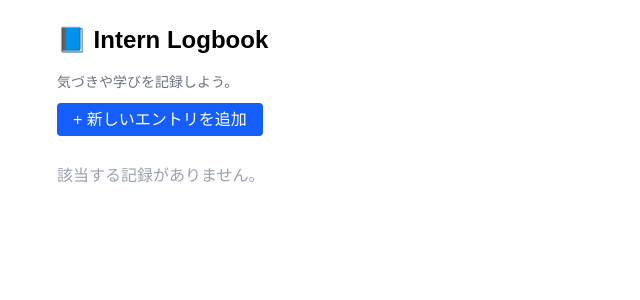
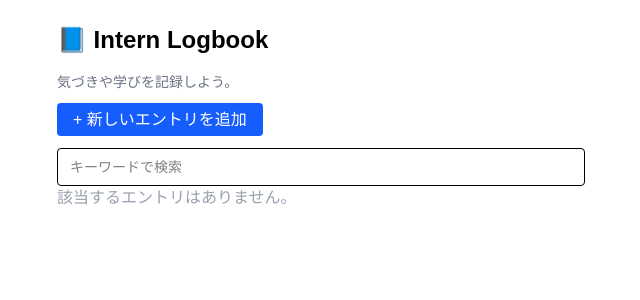
Before and after one commit to takuma-tsx/intern-logbook, a Next.js app: page / in a window 1280 px wide. Shown: the top 300 px of the page, without its empty margins (319-959 px from the left). Built offline with nearby package versions, Linux system fonts and the light colour scheme.

Commit message:
feat: エントリを新しい順に並び替え

```diff
--- a/app/page.tsx
+++ b/app/page.tsx
@@ -1,9 +1,8 @@
 'use client'
 
-import Link from "next/link"
-import { useEffect, useState } from "react"
-import { useSearchParams } from "next/navigation"
-import EntryCard from "../components/EntryCard"
+import Link from 'next/link'
+import { useEffect, useState } from 'react'
+import EntryCard from '../components/EntryCard'
 
 type Entry = {
   id: string
@@ -15,41 +14,86 @@ type Entry = {
 
 export default function Home() {
   const [entries, setEntries] = useState<Entry[]>([])
-  const searchParams = useSearchParams()
-  const selectedTag = searchParams.get('tag')
+  const [selectedTag, setSelectedTag] = useState<string | null>(null)
+  const [searchTerm, setSearchTerm] = useState<string>('')
 
   useEffect(() => {
-    const saved: Entry[] = JSON.parse(localStorage.getItem('entries') || '[]')
-    if (selectedTag) {
-      setEntries(saved.filter(entry => entry.tags?.includes(selectedTag)))
-    } else {
-      setEntries(saved)
-    }
-  }, [selectedTag])
+    const saved = JSON.parse(localStorage.getItem('entries') || '[]')
+    // 日付が新しい順に並び替え
+    const sorted = saved.sort(
+      (a: Entry, b: Entry) => new Date(b.date).getTime() - new Date(a.date).getTime()
+    )
+    setEntries(sorted)
+  }, [])
+
+  const allTags = Array.from(
+    new Set(entries.flatMap((entry) => entry.tags || []))
+  )
+
+  const filteredEntries = entries.filter((entry) => {
+    const matchesTag =
+      selectedTag === null || entry.tags?.includes(selectedTag)
+    const matchesSearch =
+      entry.content.toLowerCase().includes(searchTerm.toLowerCase()) ||
+      entry.tags?.some((tag) =>
+        tag.toLowerCase().includes(searchTerm.toLowerCase())
+      )
+    return matchesTag && matchesSearch
+  })
 
   return (
     <main className="p-6 max-w-xl mx-auto">
       <h1 className="text-2xl font-bold mb-4">📘 Intern Logbook</h1>
-      <p className="mb-4 text-gray-500 text-sm">
-        気づきや学びを記録しよう。
-      </p>
+      <p className="mb-4 text-gray-500 text-sm">気づきや学びを記録しよう。</p>
 
-      <Link href="/new" className="bg-blue-600 hover:bg-blue-700 text-white px-4 py-2 rounded">
+      <Link
+        href="/new"
+        className="bg-blue-600 hover:bg-blue-700 text-white px-4 py-2 rounded"
+      >
         + 新しいエントリを追加
       </Link>
 
-      {selectedTag && (
-        <div className="mt-4 text-sm text-gray-600">
-          フィルター中のタグ：<span className="font-semibold">#{selectedTag}</span>{' '}
-          <Link href="/" className="ml-2 text-blue-600 hover:underline">すべて表示</Link>
+      <input
+        type="text"
+        placeholder="キーワードで検索"
+        value={searchTerm}
+        onChange={(e) => setSearchTerm(e.target.value)}
+        className="mt-4 w-full border px-3 py-2 rounded text-sm"
+      />
+
+      {allTags.length > 0 && (
+        <div className="mt-4 mb-4 flex flex-wrap gap-2">
+          <button
+            onClick={() => setSelectedTag(null)}
+            className={`px-3 py-1 rounded border ${
+              selectedTag === null
+                ? 'bg-blue-600 text-white'
+                : 'text-blue-600 border-blue-600'
+            }`}
+          >
+            すべて表示
+          </button>
+          {allTags.map((tag) => (
+            <button
+              key={tag}
+              onClick={() => setSelectedTag(tag)}
+              className={`px-3 py-1 rounded border ${
+                selectedTag === tag
+                  ? 'bg-blue-600 text-white'
+                  : 'text-blue-600 border-blue-600'
+              }`}
+            >
+              #{tag}
+            </button>
+          ))}
         </div>
       )}
 
-      <div className="mt-8 space-y-4">
-        {entries.length === 0 ? (
-          <p className="text-gray-400">該当する記録がありません。</p>
+      <div className="space-y-4">
+        {filteredEntries.length === 0 ? (
+          <p className="text-gray-400">該当するエントリはありません。</p>
         ) : (
-          entries.map((entry) => (
+          filteredEntries.map((entry) => (
             <EntryCard key={entry.id} entry={entry} />
           ))
         )}
```
